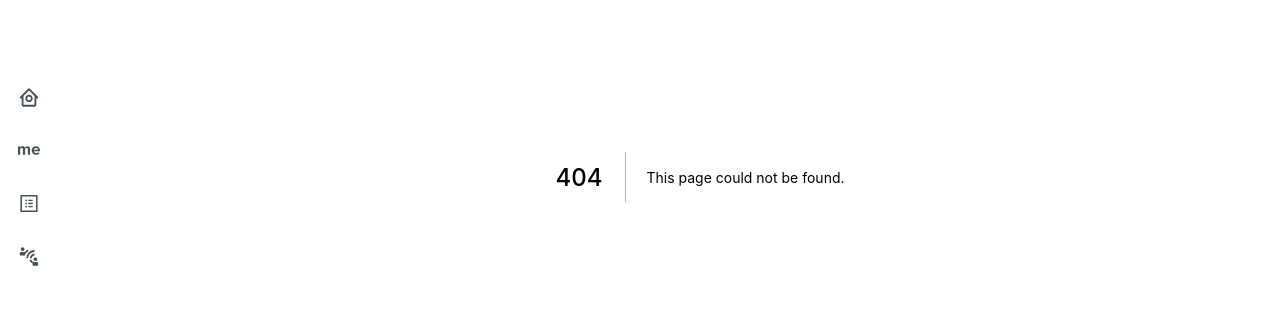
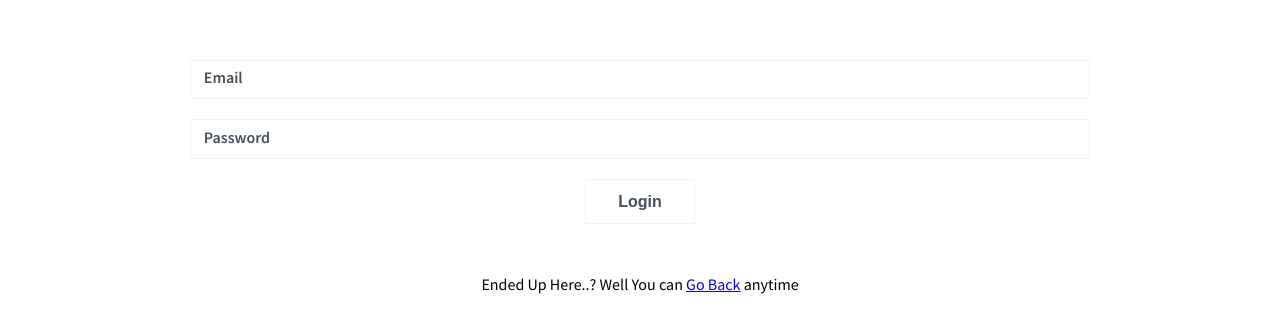
Before and after one commit to ShivangamSoni/portfolio, a Next.js app: page /Admin/SignIn in a window 1280 px wide. Before the commit this address had no page. Shown: the part 223-556 px from the top of the page. Built offline with nearby package versions, Linux system fonts and the light colour scheme.

Commit message:
Add: Admin SignIn Page

```diff
--- /dev/null
+++ b/pages/Admin/SignIn.tsx
@@ -0,0 +1,23 @@
+import type { NextPageWithLayout } from "../_app";
+import type { ReactElement } from "react";
+import Head from "next/head";
+
+import AdminSignIn from "../../src/Admin/auth/SignIn";
+
+const AdminSignInPage: NextPageWithLayout = () => {
+    return (
+        <>
+            <Head>
+                <title>Shivangam Soni | Admin Panel</title>
+            </Head>
+
+            <AdminSignIn />
+        </>
+    );
+};
+
+AdminSignInPage.getLayout = (page: ReactElement) => {
+    return page;
+};
+
+export default AdminSignInPage;
--- a/pages/_app.tsx
+++ b/pages/_app.tsx
@@ -1,10 +1,28 @@
+import type { NextPage } from "next";
 import type { AppProps } from "next/app";
+import type { ReactElement, ReactNode } from "react";
 import Head from "next/head";
 
 import "../src/Common/globalStyles.css";
 import Layout from "../src/Layout/Layout";
+import { ThemeProvider } from "styled-components";
+import THEME from "../src/Layout/Theme";
 
-export default function App({ Component, pageProps }: AppProps) {
+export type NextPageWithLayout<P = {}, IP = P> = NextPage<P, IP> & {
+    getLayout?: (page: ReactElement) => ReactNode;
+};
+
+type AppPropsWithLayout = AppProps & {
+    Component: NextPageWithLayout;
+};
+
+export default function App({ Component, pageProps }: AppPropsWithLayout) {
+    const getLayout =
+        Component.getLayout ||
+        ((page) => {
+            return <Layout>{page}</Layout>;
+        });
+
     return (
         <>
             <Head>
@@ -15,9 +33,9 @@ export default function App({ Component, pageProps }: AppProps) {
                 />
             </Head>
 
-            <Layout>
-                <Component {...pageProps} />
-            </Layout>
+            <ThemeProvider theme={THEME}>
+                {getLayout(<Component {...pageProps} />)}
+            </ThemeProvider>
         </>
     );
 }
--- /dev/null
+++ b/src/Admin/auth/SignIn.tsx
@@ -0,0 +1,65 @@
+import Link from "next/link";
+import { useRouter } from "next/router";
+import type { FC, FormEventHandler } from "react";
+import { useRef } from "react";
+
+import { signIn } from "next-auth/react";
+
+import {
+    Button,
+    FormField,
+    Input,
+    InputGroup,
+    Label,
+    StyledForm,
+} from "../../Common/Form/Styled";
+import { Wrapper } from "./Styled";
+
+const AdminSignIn: FC = () => {
+    const emailRef = useRef<null | HTMLInputElement>(null);
+    const passwordRef = useRef<null | HTMLInputElement>(null);
+
+    const { replace } = useRouter();
+
+    const handleSubmit: FormEventHandler = async (e) => {
+        e.preventDefault();
+        const response = await signIn("credentials", {
+            redirect: false,
+            email: emailRef.current?.value,
+            password: passwordRef.current?.value,
+        });
+
+        if (response?.ok) {
+            replace("/Admin/Skills");
+        }
+    };
+
+    return (
+        <Wrapper>
+            <StyledForm onSubmit={handleSubmit}>
+                <FormField fillSpace>
+                    <InputGroup>
+                        <Label>Email</Label>
+                        <Input ref={emailRef} type="email" />
+                    </InputGroup>
+                </FormField>
+
+                <FormField fillSpace>
+                    <InputGroup>
+                        <Label>Password</Label>
+                        <Input ref={passwordRef} type="password" />
+                    </InputGroup>
+                </FormField>
+
+                <Button type="submit">Login</Button>
+            </StyledForm>
+
+            <span>
+                Ended Up Here..? Well You can <Link href="/">Go Back</Link>{" "}
+                anytime
+            </span>
+        </Wrapper>
+    );
+};
+
+export default AdminSignIn;
--- /dev/null
+++ b/src/Admin/auth/Styled.tsx
@@ -0,0 +1,17 @@
+import styled from "styled-components";
+import { makeSection } from "../../Common/globalStyled";
+
+export const Wrapper = styled.div`
+    ${makeSection}
+
+    width: min(900px, 96%);
+
+    display: flex;
+    flex-flow: column nowrap;
+    align-items: center;
+    justify-content: center;
+
+    gap: 50px;
+`;
+
+export const Link = styled.a``;
--- a/src/Common/globalStyled.tsx
+++ b/src/Common/globalStyled.tsx
@@ -1,8 +1,9 @@
 import styled, { css } from "styled-components";
 
 export const makeSection = css`
-    width: 100%;
+    width: min(1200px, 96%);
     height: 100%;
+    margin: 0 auto;
 `;
 
 export const Section = styled.section`
--- a/src/Layout/Layout.tsx
+++ b/src/Layout/Layout.tsx
@@ -1,19 +1,14 @@
 import type { FC, ReactNode } from "react";
 
-import { ThemeProvider } from "styled-components";
-
-import THEME from "./Theme";
 import { Wrapper } from "./Styled";
 import Header from "../Site/Header/Header";
 
 const Layout: FC<{ children: ReactNode }> = ({ children }) => {
     return (
-        <ThemeProvider theme={THEME}>
-            <Wrapper>
-                <Header />
-                {children}
-            </Wrapper>
-        </ThemeProvider>
+        <Wrapper>
+            <Header />
+            {children}
+        </Wrapper>
     );
 };
 
--- a/utils/formValidation.ts
+++ b/utils/formValidation.ts
@@ -17,6 +17,14 @@ export const validateEmail = (email: string) => {
     return emailErrorMsg;
 };
 
+export const validatePassword = (password: string) => {
+    let passwordErrorMsg = "";
+    if (password.length < 8 || password.length > 16) {
+        passwordErrorMsg = "Password should be between 8 to 16 Characters";
+    }
+    return passwordErrorMsg;
+};
+
 export const validateSubject = (subject: string) => {
     let subjectError = subject.trim() === "" ? "Subject Can't be Empty" : "";
     return subjectError;
```
Also changed, not shown: src/Admin/auth/Register.tsx (added, +57 -0 lines), utils/passwordUtils.ts (added, +12 -0 lines), 1 other file (tests, documents, lock files or other folders).
